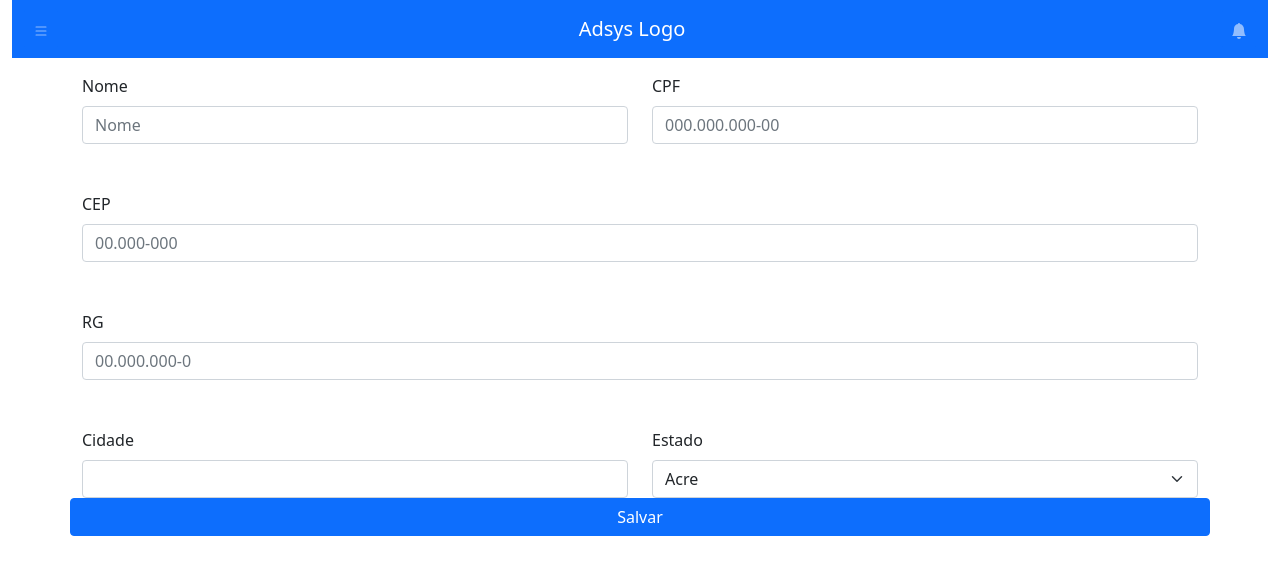
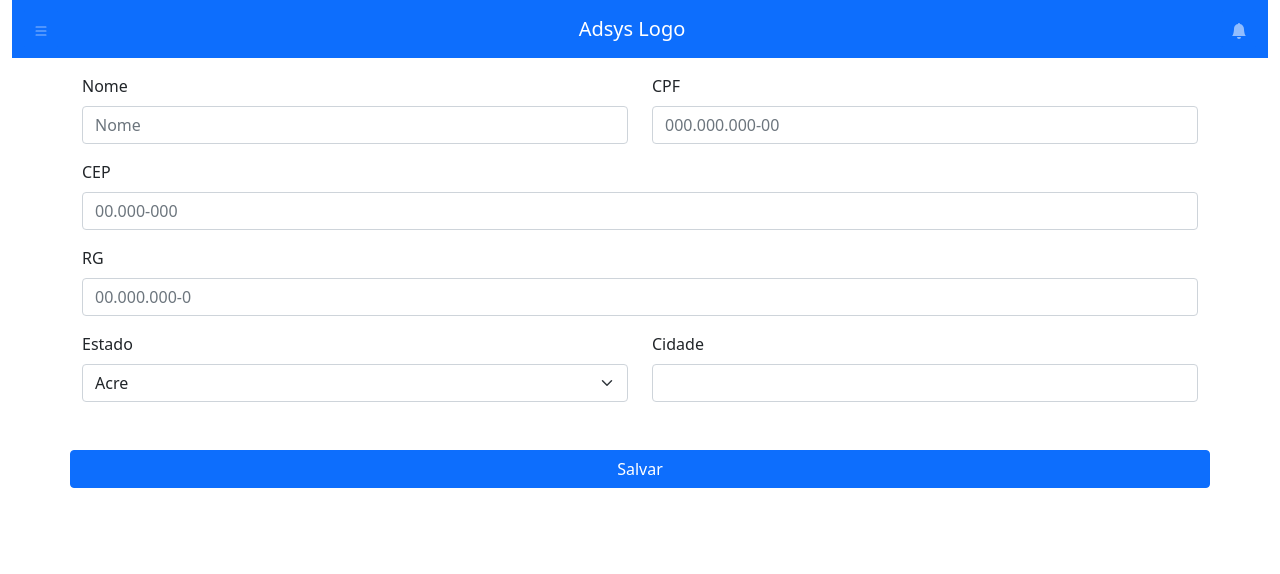
Before and after one commit to Teraoka-br/Projeto-integrador, a React (Create React App) app: page /clientes/cadastrar in a window 1280 px wide. Shown: the top 574 px of the page. Built offline with nearby package versions, Linux system fonts and the light colour scheme.

Commit message:
upando o menu central

```diff
--- a/src/components/Header.jsx
+++ b/src/components/Header.jsx
@@ -59,6 +59,7 @@ export default function Header() {
         </Offcanvas.Header>
         <Offcanvas.Body>
         <>
+
   {[
     'primary',
     'secondary',
--- a/src/components/MenuCentral.jsx
+++ b/src/components/MenuCentral.jsx
@@ -3,6 +3,7 @@ import cliente from "../assets/icones/cliente.png";
 import engrenagem from "../assets/icones/engrenagem.png"
 import processos from "../assets/icones/processos.png"
 import tarefas from "../assets/icones/tarefas.png"
+
 
 export default function MenuCentral() {
   return (
@@ -10,10 +11,9 @@ export default function MenuCentral() {
 
 
       <div class="g-col-4"><MenuCentralItem icone={cliente} titulo="Cliente" to="/clientes/cadastrar" /></div>
-      <div class="g-col-4"><MenuCentralItem icone={engrenagem} titulo="Cliente"/></div>
-
-      <div class="g-col-4"><MenuCentralItem icone={processos} titulo="Cliente"/></div>
-      <div class="g-col-4"><MenuCentralItem icone={tarefas} titulo="Cliente"/></div>
+      <div class="g-col-4"><MenuCentralItem icone={engrenagem} titulo="Ajustes"/></div>
+      <div class="g-col-4"><MenuCentralItem icone={processos} titulo="Processos"/></div>
+      <div class="g-col-4"><MenuCentralItem icone={tarefas} titulo="Tarefas"/></div>
 
 
     </div>
--- a/src/pages/CadastrarCliente.jsx
+++ b/src/pages/CadastrarCliente.jsx
@@ -1,11 +1,20 @@
 import { Button, Container, Form, Row, Col } from "react-bootstrap";
 
+
 export default function CadastrarCliente() {
+
+const consultacidade = [
+
+
+]
+
+
   return (
     <Container>
 
       <Form>
-        <Row className="mb-5">
+        <Row className="mb-3">
+
           <Form.Group as={Col} controlId="Nome">
             <Form.Label>Nome</Form.Label>
             <Form.Control type="text" placeholder="Nome" />
@@ -16,23 +25,18 @@ export default function CadastrarCliente() {
             <Form.Control type="text" placeholder="000.000.000-00" />
           </Form.Group>
         </Row>
-
-        <Form.Group className="mb-5" controlId="CEP">
+        <Form.Group className="mb-3" controlId="CEP">
           <Form.Label>CEP</Form.Label>
           <Form.Control placeholder="00.000-000" />
         </Form.Group>
 
-        <Form.Group className="mb-5" controlId="RG">
+        <Form.Group className="mb-3" controlId="RG">
           <Form.Label>RG</Form.Label>
           <Form.Control placeholder="00.000.000-0" />
         </Form.Group>
 
-        <Row className="mb-5">
-          <Form.Group as={Col} controlId="cidade">
-            <Form.Label>Cidade</Form.Label>
-            <Form.Control />
-          </Form.Group>
-          <br></br>
+        <Row className="mb-3">
+
           <Form.Group as={Col} controlId="estado">
             <Form.Label>Estado</Form.Label>
             <Form.Select defaultValue="Estado">
@@ -66,12 +70,18 @@ export default function CadastrarCliente() {
               <option value="EX">Estrangeiro</option>
             </Form.Select>
           </Form.Group>
+          <br></br>
+          <Form.Group as={Col} controlId="cidade">
+            <Form.Label>Cidade</Form.Label>
+            <Form.Control />
+          </Form.Group>
 
 
 
           <br></br>
+          <br></br>
 
-          <Button variant="primary" type="submit">
+          <Button className="mt-5" variant="primary" type="submit">
             Salvar
           </Button>
         </Row>
```
